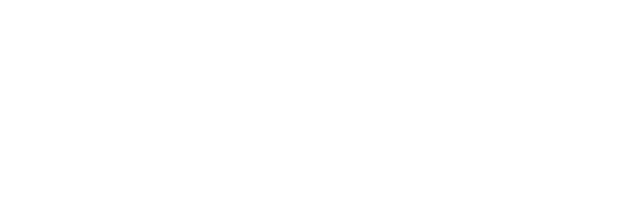
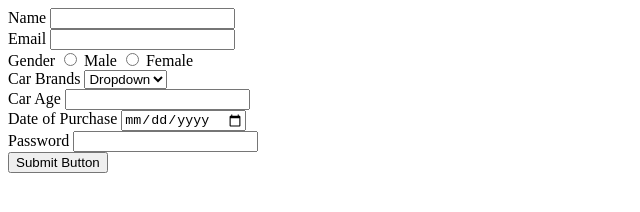
Before and after one commit to acciojob/car-insurance-form-katreddyvenkateswaraReddy, a website: page main.html in a window 1280 px wide. Shown: the whole page, without its empty margins (0-640 px from the left). Drawn offline with Linux system fonts and the light colour scheme.

Commit message:
created a submission

```diff
--- a/main.html
+++ b/main.html
@@ -8,6 +8,31 @@
 
 <body>
 	<!-- the entire body must be written by student -->
+	<form method="post">
+		<label for="name">Name</label>
+		<input type="text" id="name" required><br>
+		<label for="email">Email</label>
+		<input type="email" id="email" required><br>
+		<label>Gender</label>
+		<input type="radio" id="male" name="gender" value="male" required>
+		<label for="male">Male</label>
+		<input type="radio" id="female" name="gender" value="female" required>
+		<label for="female">Female</label><br>
+		<label for="cars">Car Brands</label>
+		<select id="cars">
+			<option selected disabled>Dropdown</option>
+			<option>BMW</option>
+			<option>Audi</option>
+			<option>Mercedez</option>
+		</select><br>
+		<label for="carage">Car Age</label>
+		<input type="number" id="carage" required><br>
+		<label for="dop">Date of Purchase</label>
+		<input type="date" id="dop" required><br>
+		<label for="password">Password</label>
+		<input type="password" id="password" required><br>
+		<button type="submit">Submit Button</button>
+	</form>
     <script type="text/javascript" src="./script.js">
 </script>
 
```
